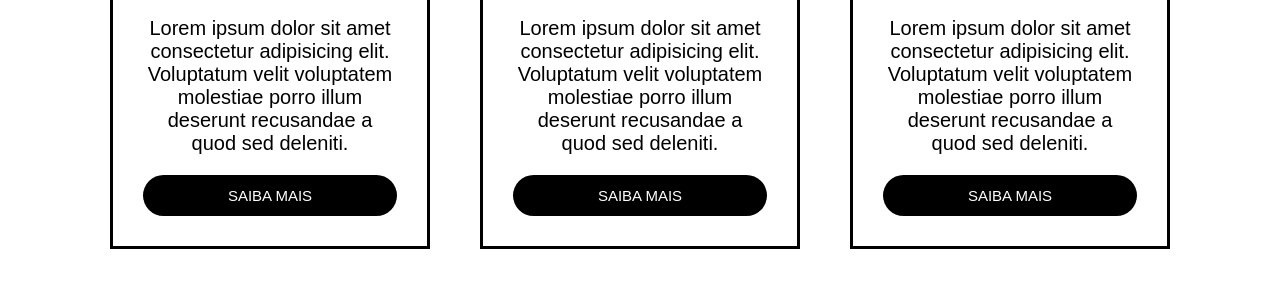
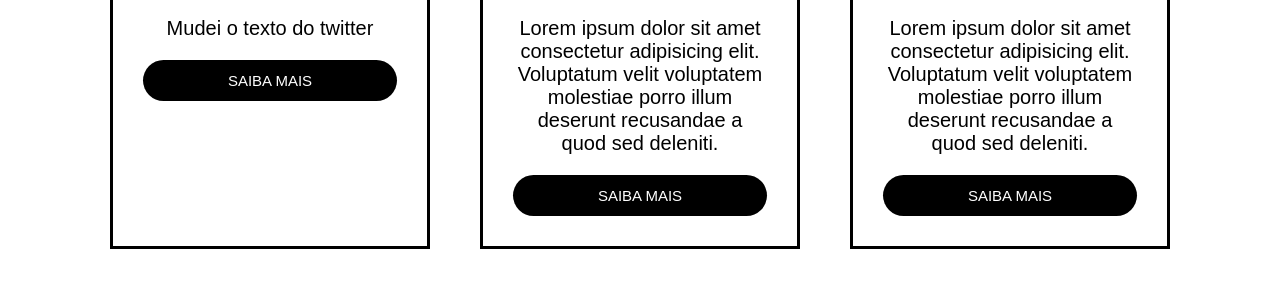
Before and after one commit to rodrigoamb/projeto-cards, a plain HTML site: page index.html in a window 1280 px wide. Shown: the part 350-638 px from the top of the page. Drawn offline with Linux system fonts and the light colour scheme.

Commit message:
troquei o texto do twitter

```diff
--- a/index.html
+++ b/index.html
@@ -19,11 +19,7 @@
         <div class="card" id="twitter">
           <i class="fa-brands fa-twitter"></i>
           <h2>twitter</h2>
-          <p>
-            Lorem ipsum dolor sit amet consectetur adipisicing elit. Voluptatum
-            velit voluptatem molestiae porro illum deserunt recusandae a quod
-            sed deleniti.
-          </p>
+          <p>Mudei o texto do twitter</p>
           <a href="#">Saiba mais</a>
         </div>
 
```
